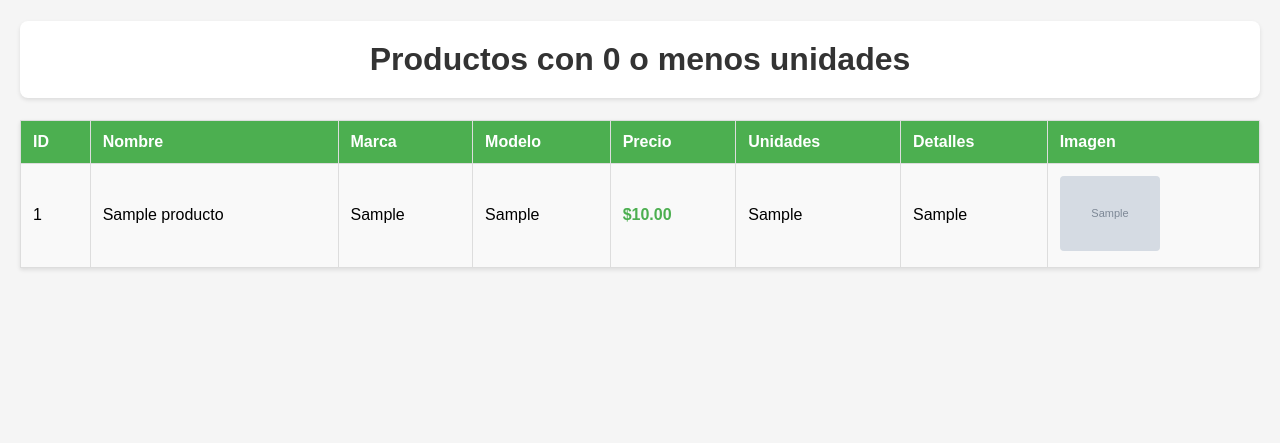
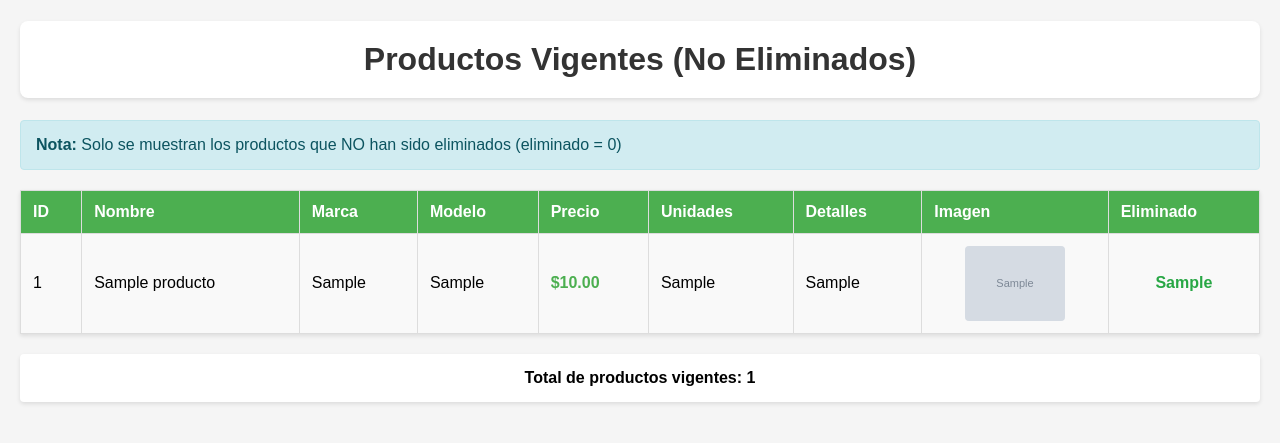
Before and after one commit to N0x370z/tecweb, a PHP site: page /get_productos_vigentes.php in a window 1280 px wide. Shown: the top 443 px of the page. Run offline with PHP 8.4, Linux system fonts and the light colour scheme; tables that the repository leaves empty or names only in its code hold one stand-in row (values such as "Sample post"); grey boxes marked "Sample" are stand-in pictures.

Commit message:
Archivos modificados para los ejercicios correspondientes - Practica 09

```diff
--- a/practicas/p09/get_productos_vigentes.php
+++ b/practicas/p09/get_productos_vigentes.php
@@ -1,8 +1,5 @@
 <?php
 header("Content-Type: application/xhtml+xml; charset=utf-8");
-
-// Obtener parámetro tope
-$tope = isset($_GET['tope']) ? intval($_GET['tope']) : 0;
 
 // Conexión a base de datos
 $link = mysqli_connect("localhost", "root", "JoshelinLun407", "marketzone");
@@ -15,8 +12,8 @@ if (!$link) {
 // Establecer charset
 mysqli_set_charset($link, "utf8");
 
-// Consulta SQL - filtra por UNIDADES
-$sql = "SELECT * FROM productos WHERE unidades <= {$tope}";
+// Consulta SQL - filtra por productos NO eliminados (eliminado = 0)
+$sql = "SELECT * FROM productos WHERE eliminado = 0";
 $result = mysqli_query($link, $sql);
 
 echo '<?xml version="1.0" encoding="UTF-8"?>';
@@ -26,25 +23,35 @@ echo '<?xml version="1.0" encoding="UTF-8"?>';
 <html xmlns="http://www.w3.org/1999/xhtml" xml:lang="es" lang="es">
 <head>
     <meta http-equiv="Content-Type" content="application/xhtml+xml; charset=UTF-8" />
-    <title>Productos - MarketZone</title>
+    <title>Productos Vigentes - MarketZone</title>
     <style type="text/css">
         body { font-family: Arial, sans-serif; margin: 20px; background-color: #f5f5f5; }
         h1 { color: #333; text-align: center; padding: 20px; background-color: white;
              border-radius: 8px; box-shadow: 0 2px 4px rgba(0,0,0,0.1); }
+        .info { background-color: #d1ecf1; border: 1px solid #bee5eb; color: #0c5460;
+                padding: 15px; border-radius: 4px; margin: 20px 0; }
         table { border-collapse: collapse; width: 100%; background-color: white;
                 box-shadow: 0 2px 4px rgba(0,0,0,0.1); margin-top: 20px; }
         th, td { border: 1px solid #ddd; padding: 12px; text-align: left; }
         th { background-color: #4CAF50; color: white; font-weight: bold; }
         tr:nth-child(even) { background-color: #f9f9f9; }
         tr:hover { background-color: #f1f1f1; }
-        img { max-width: 100px; height: auto; border-radius: 4px; }
+        img { max-width: 100px; height: auto; border-radius: 4px; display: block; margin: 0 auto; }
+        .sin-imagen { color: #999; font-style: italic; text-align: center; }
         .precio { color: #4CAF50; font-weight: bold; }
         .no-resultados { text-align: center; padding: 40px; color: #666; background-color: white;
                          border-radius: 8px; margin-top: 20px; }
+        .total { background-color: white; padding: 15px; margin-top: 20px; border-radius: 4px;
+                 font-weight: bold; text-align: center; box-shadow: 0 2px 4px rgba(0,0,0,0.1); }
+        .eliminado-no { color: #28a745; font-weight: bold; text-align: center; }
     </style>
 </head>
 <body>
-    <h1>Productos con <?php echo $tope; ?> o menos unidades</h1>
+    <h1>Productos Vigentes (No Eliminados)</h1>
+
+    <div class="info">
+        <strong>Nota:</strong> Solo se muestran los productos que NO han sido eliminados (eliminado = 0)
+    </div>
 
     <?php
     if ($result && mysqli_num_rows($result) > 0) {
@@ -58,6 +65,7 @@ echo '<?xml version="1.0" encoding="UTF-8"?>';
         echo '<th>Unidades</th>';
         echo '<th>Detalles</th>';
         echo '<th>Imagen</th>';
+        echo '<th>Eliminado</th>';
         echo '</tr>';
 
         while ($row = mysqli_fetch_assoc($result)) {
@@ -69,13 +77,37 @@ echo '<?xml version="1.0" encoding="UTF-8"?>';
             echo '<td class="precio">$' . number_format($row['precio'], 2) . '</td>';
             echo '<td>' . htmlspecialchars($row['unidades']) . '</td>';
             echo '<td>' . htmlspecialchars($row['detalles']) . '</td>';
-            echo '<td><img src="' . htmlspecialchars($row['imagen']) . '" alt="' . htmlspecialchars($row['nombre']) . '" /></td>';
+
+            // Manejo inteligente de imágenes
+            echo '<td>';
+            $imagen = htmlspecialchars($row['imagen']);
+            if (!empty($imagen)) {
+                // Si la imagen comienza con http:// o https://, usarla tal cual
+                if (strpos($imagen, 'http://') === 0 || strpos($imagen, 'https://') === 0) {
+                    echo '<img src="' . $imagen . '" alt="' . htmlspecialchars($row['nombre']) . '" />';
+                }
+                // Si comienza con img/, agregar la ruta relativa correcta
+                else if (strpos($imagen, 'img/') === 0) {
+                    // Ajusta esta ruta según tu estructura de carpetas
+                    echo '<img src="' . $imagen . '" alt="' . htmlspecialchars($row['nombre']) . '" />';
+                }
+                // Para cualquier otra ruta
+                else {
+                    echo '<img src="' . $imagen . '" alt="' . htmlspecialchars($row['nombre']) . '" />';
+                }
+            } else {
+                echo '<span class="sin-imagen">Sin imagen</span>';
+            }
+            echo '</td>';
+
+            echo '<td class="eliminado-no">' . htmlspecialchars($row['eliminado']) . '</td>';
             echo '</tr>';
         }
 
         echo '</table>';
+        echo '<div class="total">Total de productos vigentes: ' . mysqli_num_rows($result) . '</div>';
     } else {
-        echo '<p class="no-resultados">No se encontraron productos con ' . $tope . ' o menos unidades.</p>';
+        echo '<p class="no-resultados">No hay productos vigentes. Todos los productos han sido eliminados o no hay productos registrados.</p>';
     }
 
     mysqli_close($link);
```
Also changed, not shown: practicas/p09/set_producto_v2.php (+10 -54 lines).
